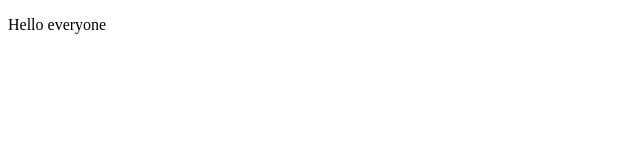
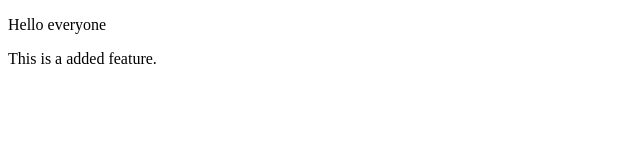
Before and after one commit to the-rajlawat12/demo, a plain HTML site: page index.html in a window 1280 px wide. Shown: the whole page, without its empty margins (0-640 px from the left). Drawn offline with Linux system fonts and the light colour scheme.

Commit message:
Adding feature

```diff
--- a/index.html
+++ b/index.html
@@ -9,6 +9,7 @@
 
 <body>
     <p>Hello everyone</p>
+    <p>This is a added feature.</p>
 
 </body>
 
```
